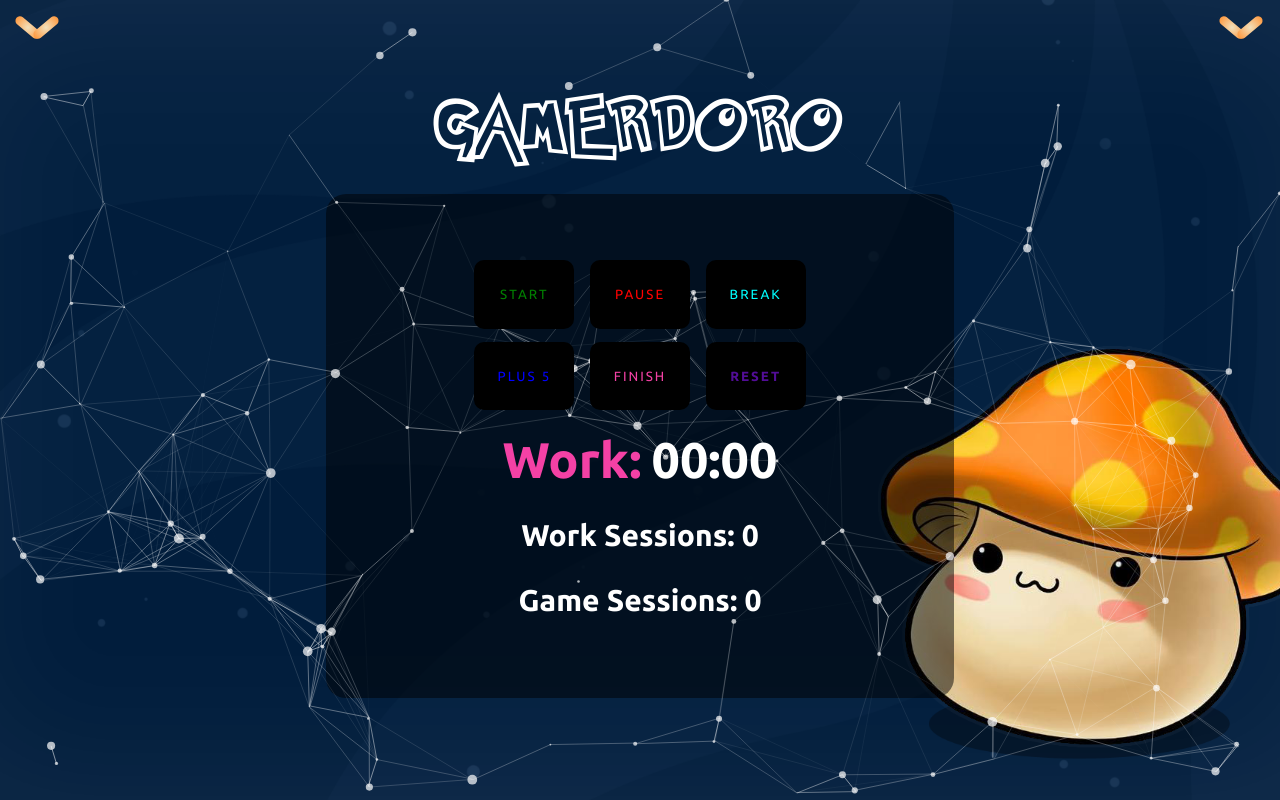
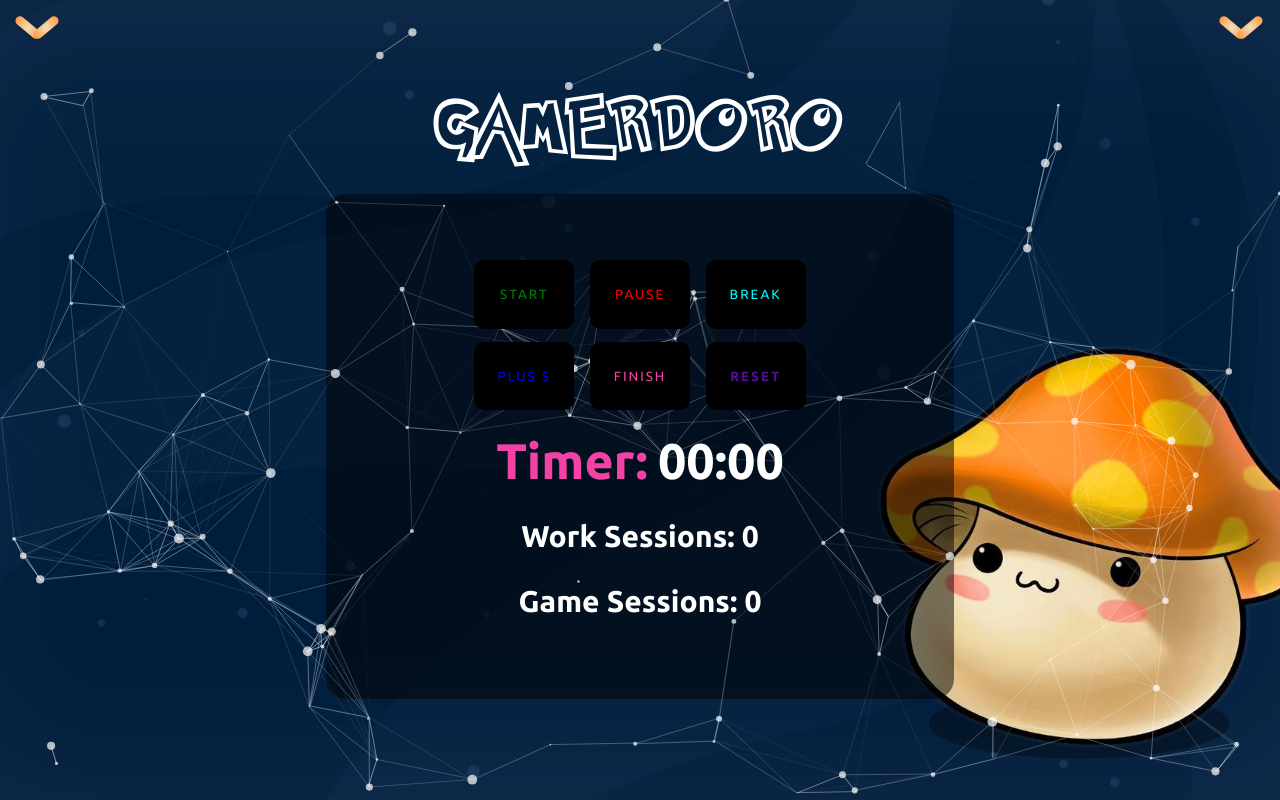
Before and after one commit to smallnumbers0/gamerdoro, a plain HTML site: page index.html in a window 1280 px wide. Drawn offline with Linux system fonts and the light colour scheme.

Commit message:
Changed 'work' to Timer to make more sense with what we have now

```diff
--- a/index.html
+++ b/index.html
@@ -66,7 +66,7 @@
 
                 <div class="category-container">
                     <div class="category">
-                        <h2>Work:</h2>
+                        <h2>Timer:</h2>
                     </div>
                     <div class="minutes">
                         <h2 id="countdown">00:00</h2>
```
